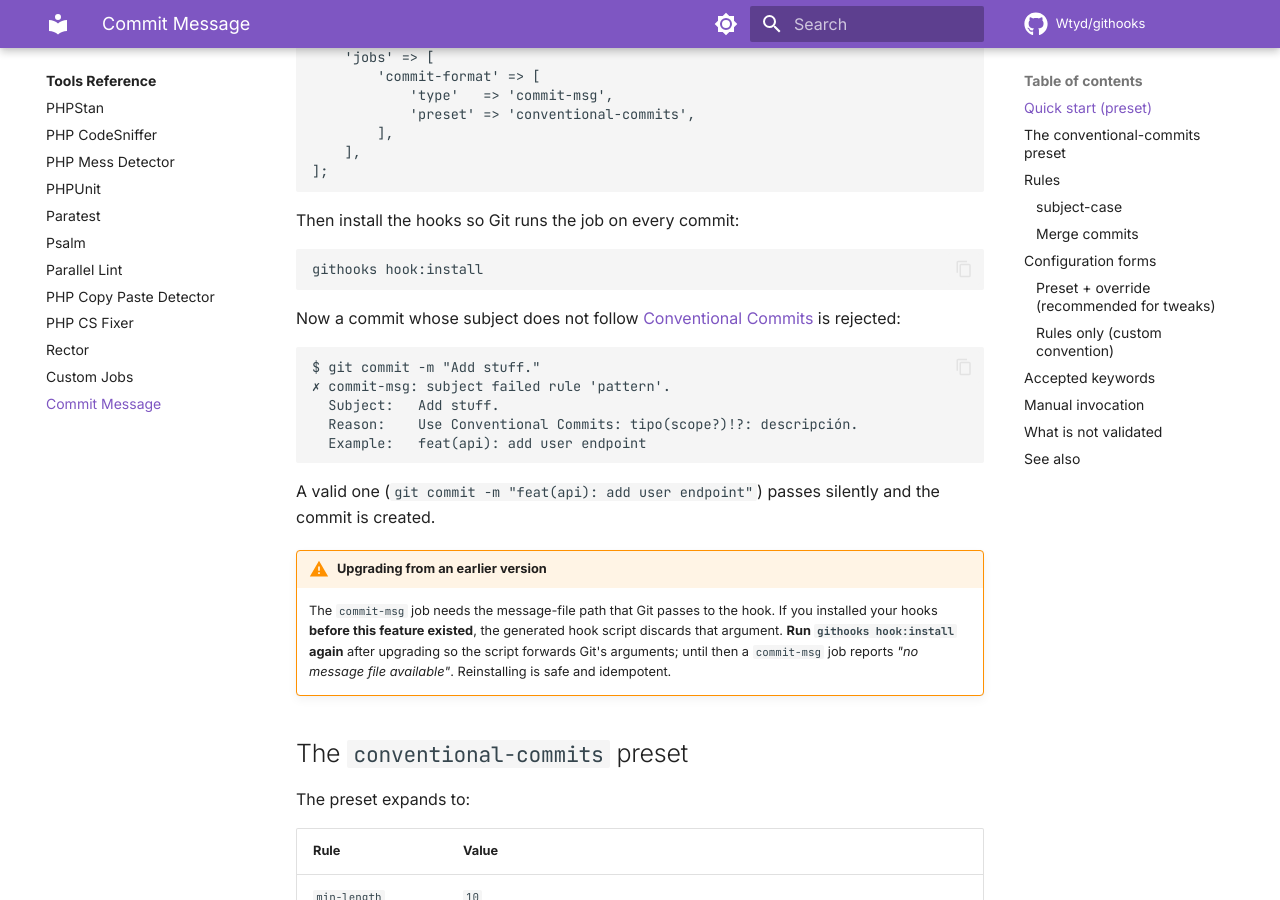
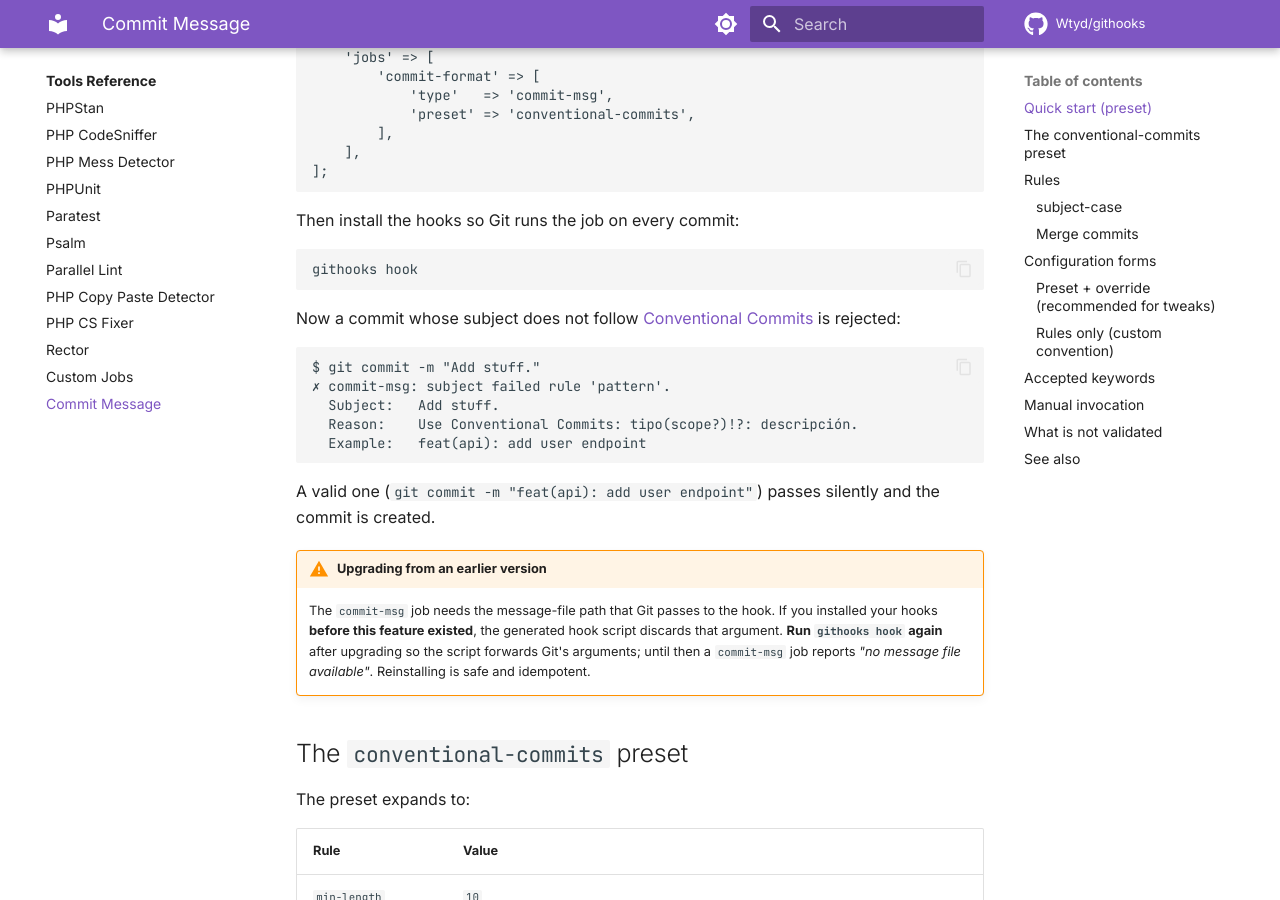
Before and after one commit to Wtyd/githooks, an MkDocs documentation site: the page built from docs/tools/commit-msg.md, in a window 1280 px wide and 900 px high, scrolled down 718 px. Built offline with MkDocs 1.6.1 and Material for MkDocs 9.7.7, drawn with Linux system fonts in a browser that asks for light colours; comment, search, counter and statistics services are not loaded.

Commit message:
docs(commit-msg): correct hook:install → hook
The install command is `hook`, not `hook:install` (that command does not exist;
copying it from the docs fails with `The "--config" option does not exist`).
Fix the quick-start snippet, the upgrade note in commit-msg.md, and the 3.5
changelog entry.

Co-Authored-By: Claude Opus 4.8 (1M context) <noreply@anthropic.com>

````diff
--- a/docs/tools/commit-msg.md
+++ b/docs/tools/commit-msg.md
@@ -28,7 +28,7 @@ return [
 Then install the hooks so Git runs the job on every commit:
 
 ```bash
-githooks hook:install
+githooks hook
 ```
 
 Now a commit whose subject does not follow [Conventional Commits](https://www.conventionalcommits.org/) is rejected:
@@ -44,7 +44,7 @@ $ git commit -m "Add stuff."
 A valid one (`git commit -m "feat(api): add user endpoint"`) passes silently and the commit is created.
 
 !!! warning "Upgrading from an earlier version"
-    The `commit-msg` job needs the message-file path that Git passes to the hook. If you installed your hooks **before this feature existed**, the generated hook script discards that argument. **Run `githooks hook:install` again** after upgrading so the script forwards Git's arguments; until then a `commit-msg` job reports *"no message file available"*. Reinstalling is safe and idempotent.
+    The `commit-msg` job needs the message-file path that Git passes to the hook. If you installed your hooks **before this feature existed**, the generated hook script discards that argument. **Run `githooks hook` again** after upgrading so the script forwards Git's arguments; until then a `commit-msg` job reports *"no message file available"*. Reinstalling is safe and idempotent.
 
 ## The `conventional-commits` preset
 
````
Also changed, not shown: docs/changelog.md (+1 -1 lines).
